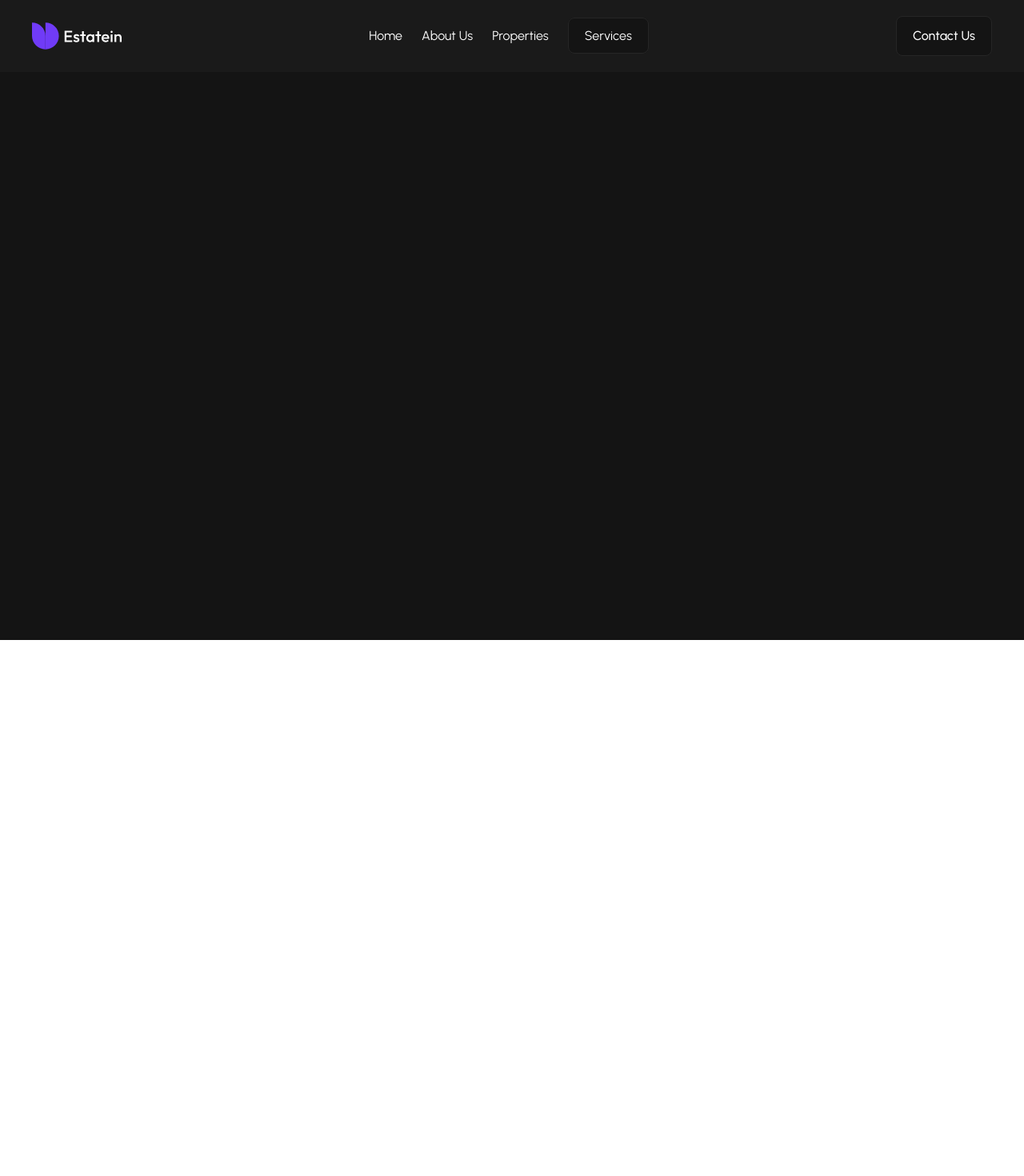
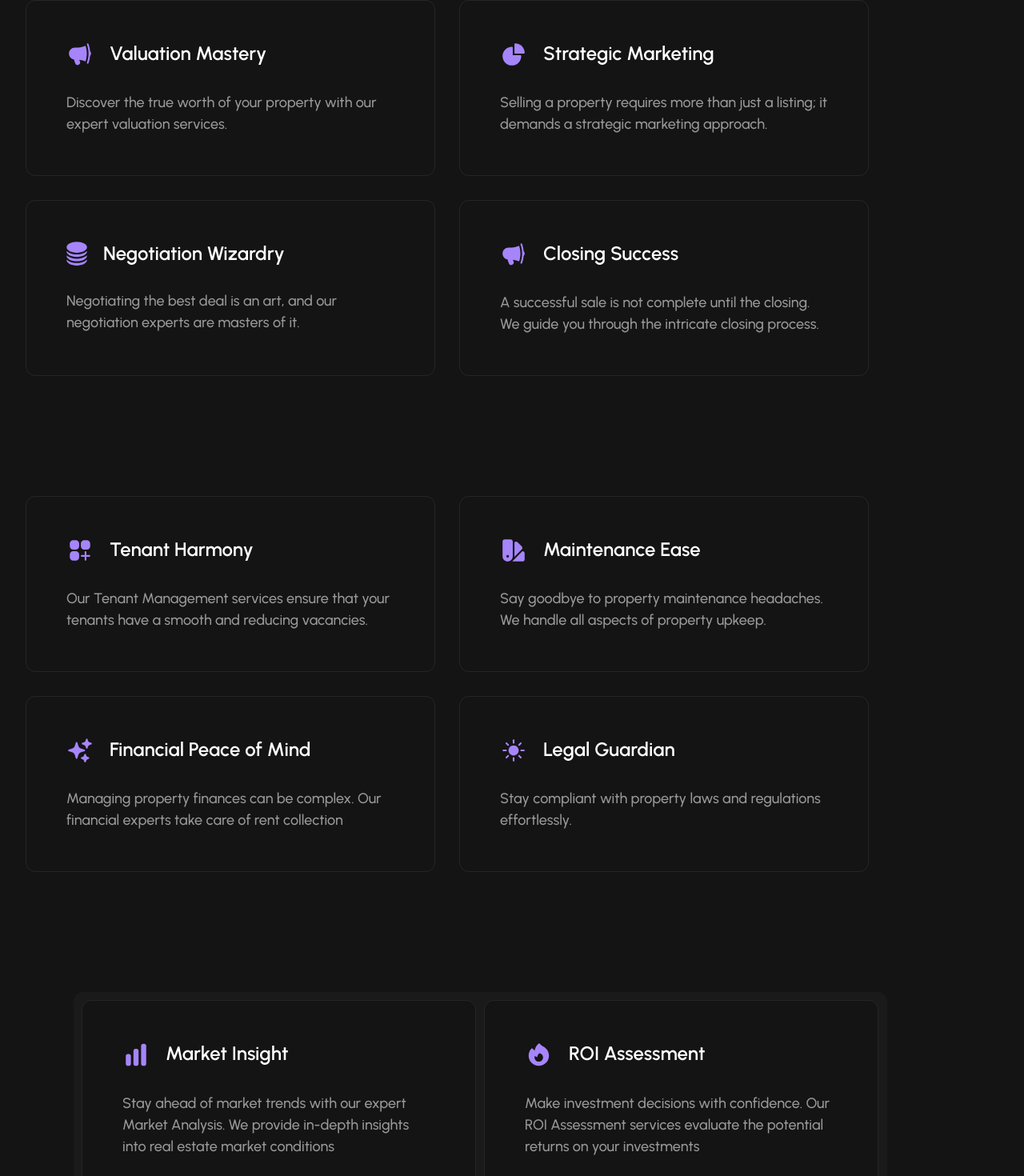
Before and after one commit to agheadof/Estatein-GraduationProject, a React (Vite) app: page /services in a window 1280 px wide. Shown: the top 1470 px of the page at 80% size. Before the commit the page ends 800 px from the top, so only its background shows below. Built offline with nearby package versions, Linux system fonts and the light colour scheme.

Commit message:
first commit

```diff
--- /dev/null
+++ b/src/components/cards/CommonCard/CommonCard.tsx
@@ -0,0 +1,36 @@
+import type { CommonCardProps } from "../../../types/CommonCard";
+
+const CommonCard = ({
+  cardImg,
+  cardTitle,
+  cardDesc,
+  cardStyle,
+  isArrow,
+}: CommonCardProps) => {
+  return (
+    <div
+      className={`relative p-[50px] rounded-xl border flex flex-col ${cardStyle}`}
+    >
+      {isArrow && (
+        <img
+          src="/assets/icons/arrowUpRight.svg"
+          className="absolute top-5 right-5"
+          alt="arrow icon"
+        />
+      )}
+      <div className="flex gap-5">
+        <img
+          src={cardImg}
+          className="[border-image:linear-gradient(to_left,#FFFFFF,#A8A8A8,#FFFFFF)_1]"
+          alt="card image"
+        />
+        <h5 className="text-2xl text-white font-semibold">{cardTitle}</h5>
+      </div>
+      <p className="text-lg font-medium leading-[150%] text-gray60">
+        {cardDesc}
+      </p>
+    </div>
+  );
+};
+
+export default CommonCard;
--- /dev/null
+++ b/src/data/investmentsData.ts
@@ -0,0 +1,24 @@
+import type { CommonCardProps } from "../types/CommonCard";
+
+export const investmentsData: CommonCardProps[] = [
+    {
+        cardImg: "/public/assets/icons/SmartInvestments/market.svg",
+        cardTitle: "Market Insight",
+        cardDesc: "Stay ahead of market trends with our expert Market Analysis. We provide in-depth insights into real estate market conditions"
+    },
+    {
+        cardImg: "/public/assets/icons/SmartInvestments/roi.svg",
+        cardTitle: "ROI Assessment",
+        cardDesc: "Make investment decisions with confidence. Our ROI Assessment services evaluate the potential returns on your investments"
+    },
+    {
+        cardImg: "/public/assets/icons/SmartInvestments/strategies.svg",
+        cardTitle: "Customized Strategies",
+        cardDesc: "Every investor is unique, and so are their goals. We develop Customized Investment Strategies tailored to your specific needs"
+    },
+    {
+        cardImg: "/public/assets/icons/SmartInvestments/diversification.svg",
+        cardTitle: "Diversification Mastery",
+        cardDesc: "Diversify your real estate portfolio effectively. Our experts guide you in spreading your investments across various property types and locations"
+    }
+]
--- /dev/null
+++ b/src/data/managementData.ts
@@ -0,0 +1,24 @@
+import type { CommonCardProps } from "../types/CommonCard";
+
+export const managementData: CommonCardProps[] = [
+    {
+        cardImg: "/assets/icons/EffortlessProperty/Tenant.svg",
+        cardTitle: "Tenant Harmony",
+        cardDesc: "Our Tenant Management services ensure that your tenants have a smooth and reducing vacancies."
+    },
+    {
+        cardImg: "/assets/icons/EffortlessProperty/maintenance.svg",
+        cardTitle: "Maintenance Ease",
+        cardDesc: "Say goodbye to property maintenance headaches. We handle all aspects of property upkeep."
+    },
+    {
+        cardImg: "/assets/icons/EffortlessProperty/financial.svg",
+        cardTitle: "Financial Peace of Mind",
+        cardDesc: "Managing property finances can be complex. Our financial experts take care of rent collection"
+    },
+    {
+        cardImg: "/assets/icons/EffortlessProperty/legal.svg",
+        cardTitle: "Legal Guardian",
+        cardDesc: "Stay compliant with property laws and regulations effortlessly."
+    },
+]
--- /dev/null
+++ b/src/data/propertyValueData.ts
@@ -0,0 +1,24 @@
+import type { CommonCardProps } from "../types/CommonCard";
+
+export const propertyValueData:CommonCardProps[] = [
+    {
+        cardImg: "/assets/icons/PropertyValue/closing.svg",
+        cardTitle: "Valuation Mastery",
+        cardDesc: "Discover the true worth of your property with our expert valuation services.",
+    },
+    {
+        cardImg: "/assets/icons/PropertyValue/strategic.svg",
+        cardTitle: "Strategic Marketing",
+        cardDesc: "Selling a property requires more than just a listing; it demands a strategic marketing approach.",
+    },
+    {
+        cardImg: "/assets/icons/PropertyValue/negotiation.svg",
+        cardTitle: "Negotiation Wizardry",
+        cardDesc: "Negotiating the best deal is an art, and our negotiation experts are masters of it.",
+    },
+    {
+        cardImg: "/assets/icons/PropertyValue/closing.svg",
+        cardTitle: "Closing Success",
+        cardDesc: "A successful sale is not complete until the closing. We guide you through the intricate closing process.",
+    },
+]
--- a/src/index.css
+++ b/src/index.css
@@ -30,6 +30,6 @@
     --color-gray70: #141414;
     --color-gray75: #D4D4D8;
 
-    --font-urbanist: "Urbanist", sans-serif;
+    --font-urbanist       : "Urbanist", sans-serif;
     --breakpoint-lg-custom: 992px;
 }
--- a/src/layouts/MainLayout.tsx
+++ b/src/layouts/MainLayout.tsx
@@ -6,7 +6,7 @@ import Navbar from '../components/shared/NavBar/Navbar'
 const MainLayout = () => {
   return (
     <div className="flex flex-col min-h-screen font-urbanist">
-      <Navbar />
+      {/* <Navbar /> */}
       <main className="flex-grow bg-gray08">
         <Outlet />
       </main>
--- a/src/layouts/SectionWrapper.tsx
+++ b/src/layouts/SectionWrapper.tsx
@@ -1,14 +1,18 @@
 import type { ReactNode } from "react";
-
 
 type SectionWrapperProps = {
   children: ReactNode;
   className?: string;
 };
 
-export function SectionWrapper({ children, className = "" }: SectionWrapperProps) {
+export function SectionWrapper({
+  children,
+  className = "",
+}: SectionWrapperProps) {
   return (
-    <section className={`px-4 md:px-8 lg-custom:px-20 2xl:px-[162px] ${className}`}>
+    <section
+      className={`px-4 md:px-8 lg-custom:px-20 2xl:px-[162px] ${className}`}
+    >
       {children}
     </section>
   );
--- a/src/pages/ServicesPage.tsx
+++ b/src/pages/ServicesPage.tsx
@@ -1,11 +1,15 @@
-import React from 'react'
+import InvestmentsSection from "../sections/services/InvestmentsSection";
+import ManagementSection from "../sections/services/ManagementSection";
+import PropertyValueSection from "../sections/services/PropertyValueSection";
 
 function ServicesPage() {
   return (
-    <div className='min-[1920px]:container min-[1920px]:mx-auto'>
-
+    <div className="min-[1920px]:container min-[1920px]:mx-auto">
+      <PropertyValueSection />
+      <ManagementSection />
+      <InvestmentsSection />
     </div>
-  )
+  );
 }
 
-export default ServicesPage
+export default ServicesPage;
--- /dev/null
+++ b/src/sections/services/InvestmentsSection.tsx
@@ -0,0 +1,26 @@
+import CommonCard from "../../components/cards/CommonCard/CommonCard";
+import { investmentsData } from "../../data/investmentsData";
+import { SectionWrapper } from "../../layouts/SectionWrapper";
+
+const InvestmentsSection = () => {
+  return (
+    <SectionWrapper>
+      <section className="flex gap-[60px] pb-[150px]">
+        <div></div>
+        <div className="w-[1017px] bg-gray10 rounded-xl flex flex-wrap gap-2.5 p-2.5">
+          {investmentsData.map((card, index) => (
+            <CommonCard
+              key={index}
+              cardStyle="gap-[30px] bg-gray08 border-gray15 w-[493px]"
+              cardImg={card.cardImg}
+              cardTitle={card.cardTitle}
+              cardDesc={card.cardDesc}
+            />
+          ))}
+        </div>
+      </section>
+    </SectionWrapper>
+  );
+};
+
+export default InvestmentsSection;
--- /dev/null
+++ b/src/sections/services/ManagementSection.tsx
@@ -0,0 +1,23 @@
+import CommonCard from "../../components/cards/CommonCard/CommonCard";
+import { managementData } from "../../data/Managementdata";
+import { SectionWrapper } from "../../layouts/SectionWrapper";
+
+const ManagementSection = () => {
+  return (
+    <SectionWrapper>
+      <section className="flex flex-wrap gap-[30px] pb-[150px]">
+        {managementData.map((card, index) => (
+          <CommonCard
+            key={index}
+            cardStyle="gap-[30px] border-gray15 w-[512px]"
+            cardImg={card.cardImg}
+            cardTitle={card.cardTitle}
+            cardDesc={card.cardDesc}
+          />
+        ))}
+      </section>
+    </SectionWrapper>
+  );
+};
+
+export default ManagementSection;
--- /dev/null
+++ b/src/sections/services/PropertyValueSection.tsx
@@ -0,0 +1,23 @@
+import CommonCard from "../../components/cards/CommonCard/CommonCard";
+import { propertyValueData } from "../../data/PropertyValueData";
+import { SectionWrapper } from "../../layouts/SectionWrapper";
+
+const PropertyValueSection = () => {
+  return (
+    <SectionWrapper>
+      <section className="flex flex-wrap gap-[30px] pb-[150px]">
+        {propertyValueData.map((card, index) => (
+          <CommonCard
+            key={index}
+            cardStyle="gap-[30px] border-gray15 w-[512px]"
+            cardImg={card.cardImg}
+            cardTitle={card.cardTitle}
+            cardDesc={card.cardDesc}
+          />
+        ))}
+      </section>
+    </SectionWrapper>
+  );
+};
+
+export default PropertyValueSection;
--- /dev/null
+++ b/src/types/CommonCard.ts
@@ -0,0 +1,7 @@
+export type CommonCardProps = {
+    cardStyle?: string;
+    cardImg: string;
+    cardTitle: string;
+    cardDesc: string;
+    isArrow?: boolean,
+}
```
